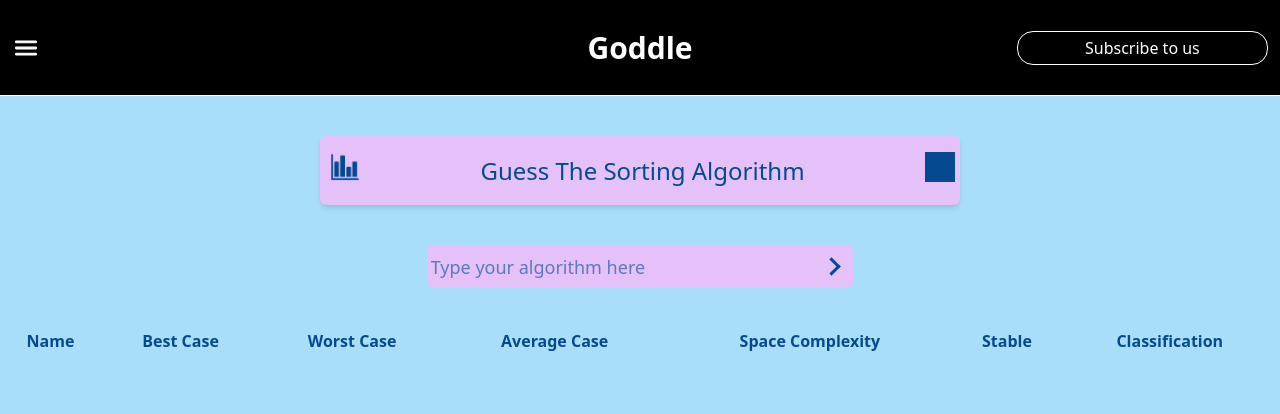
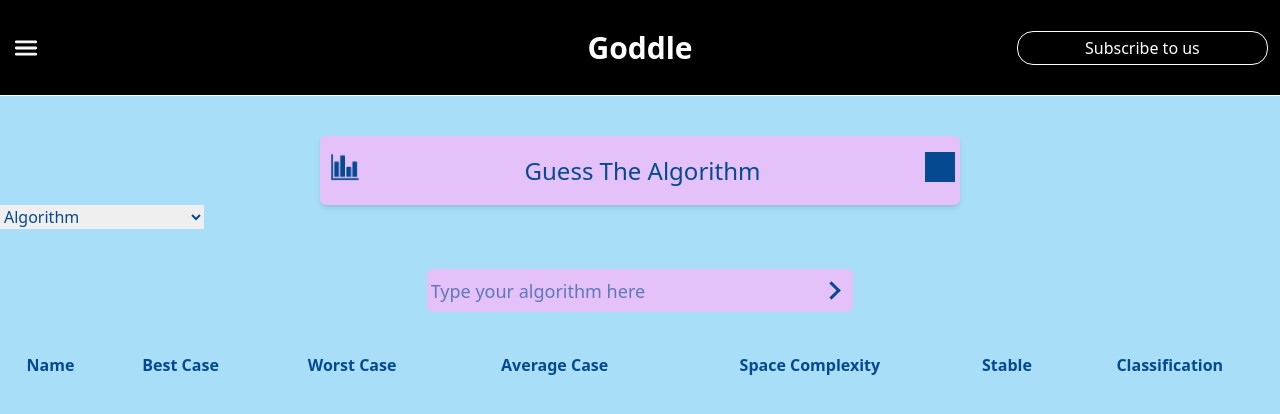
Before and after one commit to devsoc-unsw/trainee-mercury-24t1, a React (Vite) app in the folder frontend/: page /goddle in a window 1280 px wide. Shown: the top 414 px of the page. Built offline with nearby package versions, Linux system fonts and the light colour scheme; grey boxes are pictures that could not be loaded.

Commit message:
Drop down to select between target sts

```diff
--- a/frontend/src/pages/Goddle.tsx
+++ b/frontend/src/pages/Goddle.tsx
@@ -9,7 +9,9 @@
 // dark blue (texts) rgba(5, 74, 145, 1) or Blue2
 // pale Purple1
 
-const targets = [
+
+const algorithmTarget = [
+  ["Name", "Best Case","Worst Case","Average Case","Space Complexity","Stable","Classification"],
   ["Selection", "n^2", "n^2", "n^2", "1", "No", "Selection"],
   ["Bubble", "n", "n^2", "n^2", "1", "Yes", "Exchanging"],
   ["Insertion", "n", "n^2", "n^2", "1", "Yes", "Insertion"],
@@ -18,6 +20,19 @@
   ["Quick", "nlogn", "nlogn", "n^2", "logn", "No", "Partitioning"],
   ["Radix", "n", "n* k/d", "n* k/d", "n + 2^d", "Yes", "Non-comparison"],
 ];
+
+const languageTarget = [
+  ["Name", "Best Case","Worst Case","Average Case","Space Complexity","Stable","Classification"],
+  ["Selection", "n^2", "n^2", "n^2", "1", "No", "Selection"],
+  ["Bubble", "n", "n^2", "n^2", "1", "Yes", "Exchanging"],
+  ["Insertion", "n", "n^2", "n^2", "1", "Yes", "Insertion"],
+  ["Shell", "nlogn", "n^4/3", "n^3/2", "1", "No", "Insertion"],
+  ["Merge", "nlogn", "nlogn", "nlogn", "n", "Yes", "Merging"],
+  ["Quick", "nlogn", "nlogn", "n^2", "logn", "No", "Partitioning"],
+  ["Radix", "n", "n* k/d", "n* k/d", "n + 2^d", "Yes", "Non-comparison"],
+];
+
+
 
 const titleStyle = "w-1/2 bg-Purple1 mx-auto mt-10 rounded-md font-sans text-lg text-center shadow-md py-4 flex justify-between items-center";
 const overlayContainerStyle = "fixed top-0 left-0 w-full h-full flex justify-center items-center bg-black bg-opacity-50 z-10";
@@ -35,8 +50,20 @@
 
 
 export default function Goddle() {
+  const initialTargets =  {"Algorithm": algorithmTarget, "Programming Language": languageTarget };
+  const [targetName, setTargetName] = useState("Algorithm");
+  const [targetSets, setTargetSets] = useState(initialTargets);
+  const [targets, setTarget] = useState(algorithmTarget);
 
   document.body.className = "bg-Blue1"
+
+
+  const handleDropdownChange = (event: { target: { value: string; }; }) => {
+    const selectedTargetName = event.target.value;
+    setTargetName(selectedTargetName);
+    setTarget(targetSets[selectedTargetName as keyof typeof targetSets]);
+  };
+
   return (
     <div className="text-Blue2">
       {/* <div style={{ padding: "10px 10px" }}>
@@ -52,18 +79,25 @@
         {Score()}
 
         </div>
-        <p className="text-2xl">Guess The Sorting Algorithm</p>
+        <p className="text-2xl">Guess The {targetName}</p>
         <div>
-        {Information()}
+        {Information(targets)}
         </div>
       </div>
-      <h2>{Game()}</h2>
+      <div>
+      <select onChange={handleDropdownChange} value={targetName}>
+          {Object.keys(initialTargets).map((target) => (
+            <option key={target} value={target}>{target}</option>
+          ))}
+        </select>
+      </div>
+      <h2>{Game(targets)}</h2>
 
     </div>
   );
 }
 
-function Game() {
+function Game(targets: string[][]) {
 
   const number = getRandomNumber(0, targets.length);
   const [target, setTarget] = useState(targets[number]);
@@ -179,13 +213,10 @@
         <table className="w-full gap-y-100 mt-10">
           <thead>
             <tr>
-              <th>Name</th>
-              <th>Best Case</th>
-              <th>Worst Case</th>
-              <th>Average Case</th>
-              <th>Space Complexity</th>
-              <th>Stable</th>
-              <th>Classification</th>
+            {targets[0].map((name) => (
+              <th>{name}</th>
+
+            ))}
             </tr>
           </thead>
           <tbody>
@@ -405,7 +436,7 @@
   }
 }
 
-function Information() {
+function Information(targets: string[][]) {
   const [informationVisible, setVisibility] = useState(false);
   const firstElements = targets.map(subArray => subArray[0]);
   const toggleScore = (event: { preventDefault: () => void; }) => {
```
